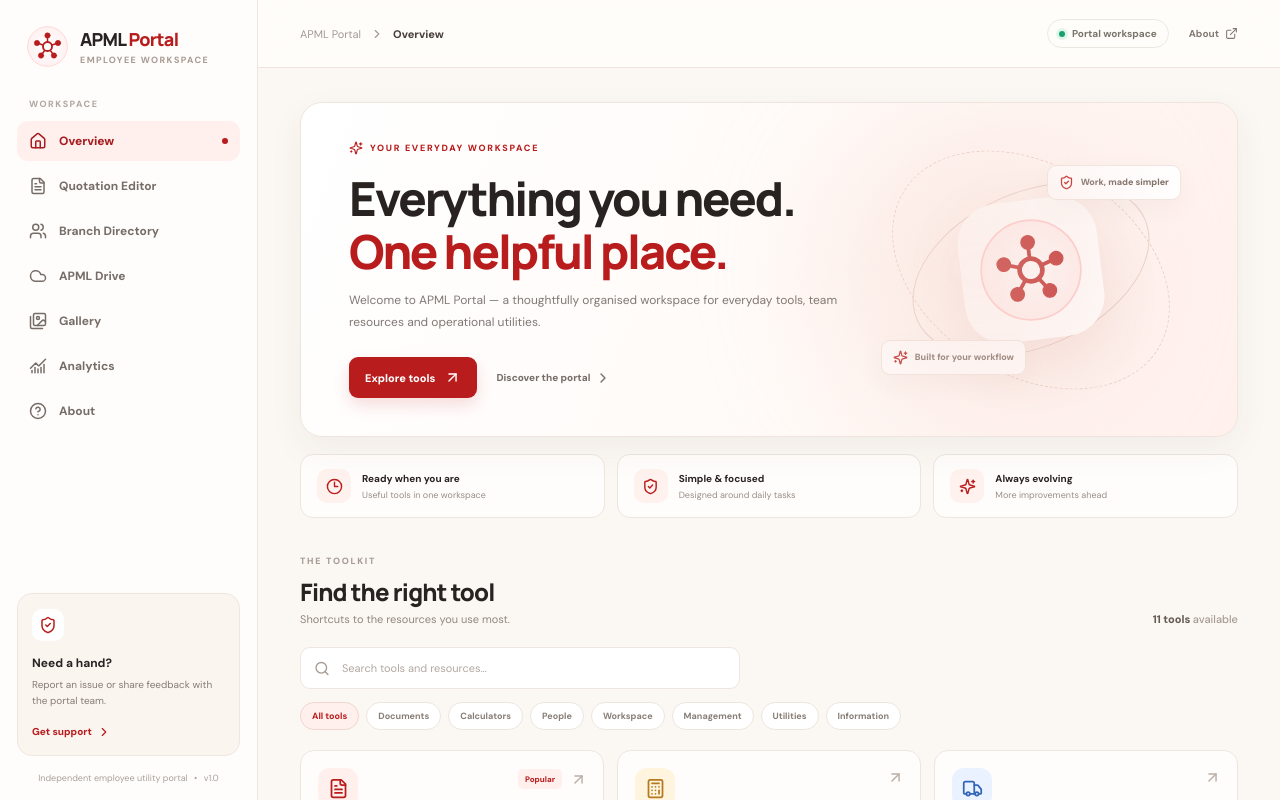
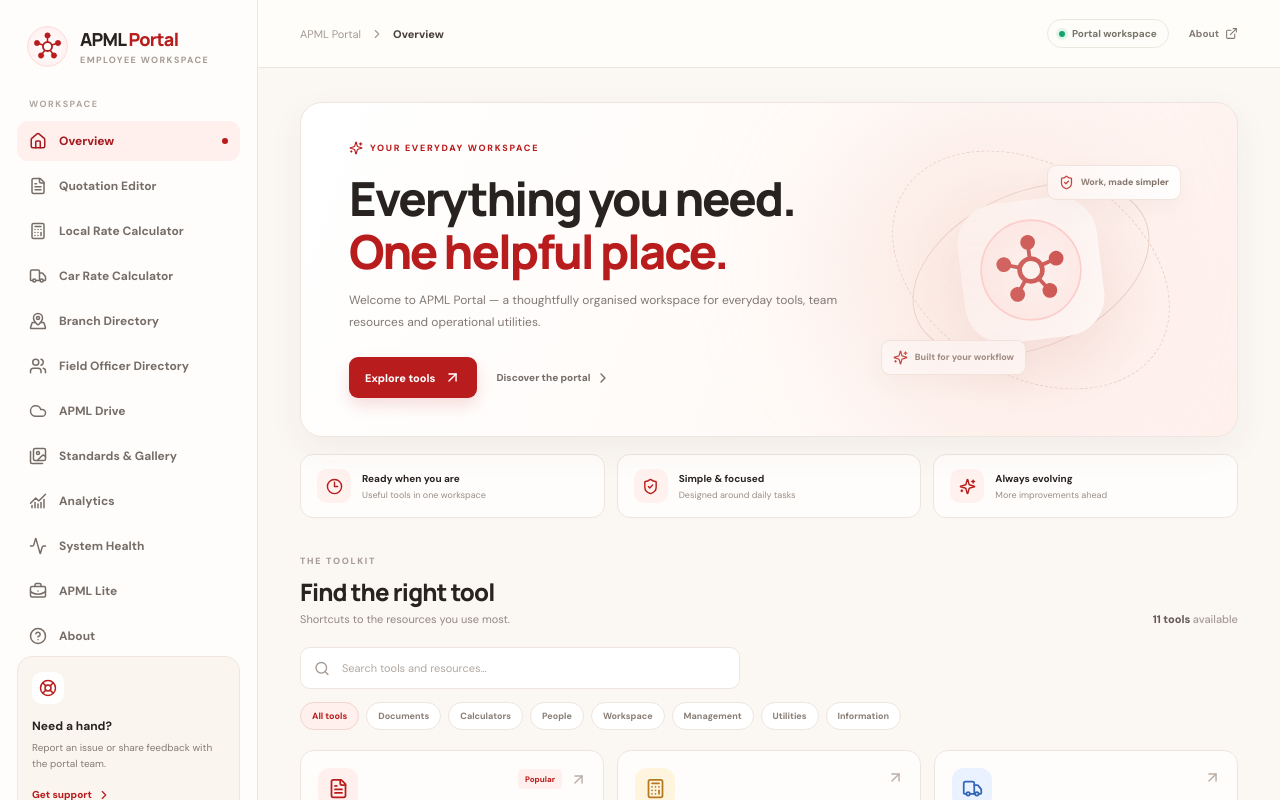
Before and after one commit to kundarwork-debug/APML-Portal, a React (Vite) app: page / in a window 1280 px wide. Shown: the top 800 px of the page. Built offline with nearby package versions, Linux system fonts and the light colour scheme.

Commit message:
Expand React navigation for all APML modules

```diff
--- a/src/components/Shell.jsx
+++ b/src/components/Shell.jsx
@@ -1,31 +1,38 @@
 import { useState } from 'react'
 import { NavLink, Link, Outlet, useLocation } from 'react-router-dom'
-import { Menu, X, Search, ChevronRight, Home, FileText, Users, Cloud, Images, ChartNoAxesCombined, CircleHelp, ShieldCheck, ExternalLink } from 'lucide-react'
+import { Menu, X, ChevronRight, Home, FileText, Users, Cloud, Images, ChartNoAxesCombined, CircleHelp, ShieldCheck, Calculator, Truck, Activity, MapPinned, BriefcaseBusiness, LifeBuoy, ExternalLink } from 'lucide-react'
+
 const links = [
   {to:'/',label:'Overview',icon:Home},
   {to:'/editor',label:'Quotation Editor',icon:FileText},
-  {to:'/directory',label:'Branch Directory',icon:Users},
+  {to:'/local-rate',label:'Local Rate Calculator',icon:Calculator},
+  {to:'/car-rate',label:'Car Rate Calculator',icon:Truck},
+  {to:'/directory',label:'Branch Directory',icon:MapPinned},
+  {to:'/field-officer',label:'Field Officer Directory',icon:Users},
   {to:'/drive',label:'APML Drive',icon:Cloud},
-  {to:'/gallery',label:'Gallery',icon:Images},
+  {to:'/gallery',label:'Standards & Gallery',icon:Images},
   {to:'/analytics',label:'Analytics',icon:ChartNoAxesCombined},
+  {to:'/system-health',label:'System Health',icon:Activity},
+  {to:'/apml-lite',label:'APML Lite',icon:BriefcaseBusiness},
   {to:'/about',label:'About',icon:CircleHelp}
 ]
+
 export default function Shell(){
   const [open,setOpen]=useState(false)
   const location=useLocation()
-  const active=links.find(x=>x.to===location.pathname)?.label || 'APML Workspace'
+  const active=links.find(x=>x.to===location.pathname)?.label || (location.pathname==='/bug-report'?'Report an issue':'APML Workspace')
   return <div className="app-shell">
     <aside className={`sidebar ${open?'sidebar-open':''}`}>
       <div className="brand"><img src="/logo.svg" alt="APML" /><div><strong>APML <span>Portal</span></strong><small>EMPLOYEE WORKSPACE</small></div><button className="icon-btn close-nav" onClick={()=>setOpen(false)} aria-label="Close menu"><X size={19}/></button></div>
       <div className="side-caption">WORKSPACE</div>
       <nav className="side-nav">{links.map(({to,label,icon:Icon})=><NavLink key={to} to={to} end={to==='/'} onClick={()=>setOpen(false)} className={({isActive})=>isActive?'nav-item active':'nav-item'}><Icon size={18}/><span>{label}</span>{to==='/'&&<span className="nav-dot"/>}</NavLink>)}</nav>
-      <div className="side-bottom"><div className="help-card"><div className="help-icon"><ShieldCheck size={18}/></div><strong>Need a hand?</strong><p>Report an issue or share feedback with the portal team.</p><Link to="/bug-report" onClick={()=>setOpen(false)}>Get support <ChevronRight size={14}/></Link></div><div className="side-foot">Independent employee utility portal <span>•</span> v1.0</div></div>
+      <div className="side-bottom"><div className="help-card"><div className="help-icon"><LifeBuoy size={18}/></div><strong>Need a hand?</strong><p>Report an issue or share feedback with the portal team.</p><Link to="/bug-report" onClick={()=>setOpen(false)}>Get support <ChevronRight size={14}/></Link></div><div className="side-foot">Independent employee utility portal <span>•</span> React rebuild</div></div>
     </aside>
     {open&&<button className="mobile-scrim" onClick={()=>setOpen(false)} aria-label="Close navigation"/>}
     <div className="main-column">
       <header className="topbar"><button className="icon-btn menu-btn" onClick={()=>setOpen(true)} aria-label="Open menu"><Menu size={20}/></button><div className="crumb"><span>APML Portal</span><ChevronRight size={14}/><strong>{active}</strong></div><div className="top-actions"><span className="status-pill"><i/> Portal workspace</span><Link className="top-link" to="/about">About <ExternalLink size={13}/></Link></div></header>
       <main className="page-content"><Outlet/></main>
-      <footer className="footer"><span>© {new Date().getFullYear()} APML Portal</span><div><Link to="/about">About</Link><Link to="/privacy">Privacy</Link><Link to="/terms">Terms</Link></div></footer>
+      <footer className="footer"><span>© {new Date().getFullYear()} APML Portal</span><div><Link to="/about">About</Link><Link to="/bug-report">Support</Link><Link to="/privacy">Privacy</Link><Link to="/terms">Terms</Link></div></footer>
     </div>
   </div>
 }
```
